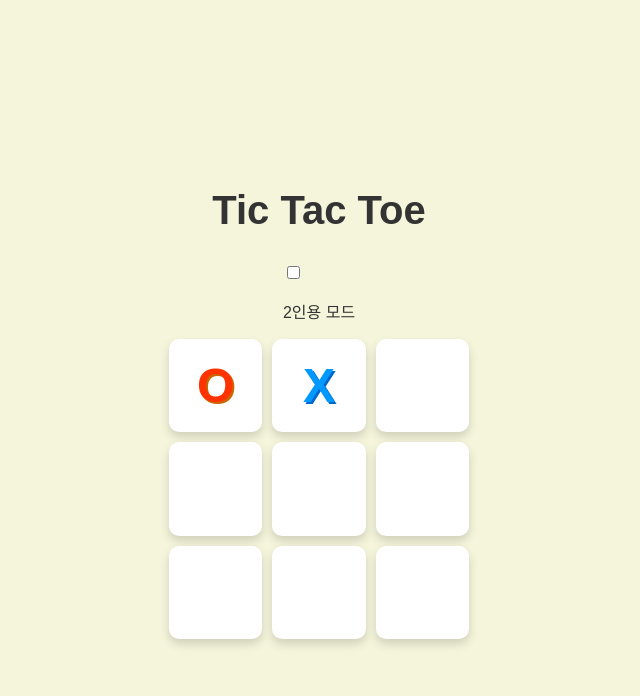
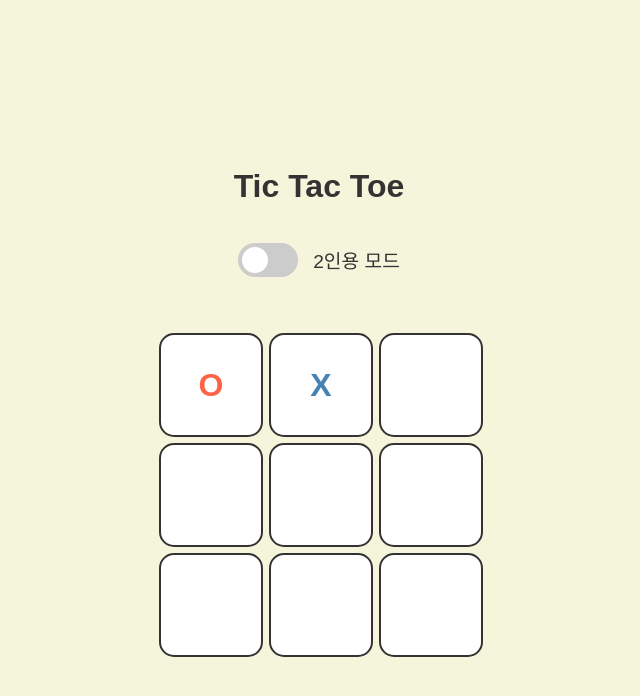
Before and after one commit to subwaycho/Tic-Tac-Toe, a plain HTML site: page index.html in a window 1280 px wide. Both pictures are taken after a click on the element 536 px from the left and 385 px from the top of the page. Shown: the whole page, without its empty margins (321-961 px from the left). Drawn offline with Linux system fonts and the light colour scheme.

Commit message:
Update styles.css

```diff
--- a/styles.css
+++ b/styles.css
@@ -1,74 +1,110 @@
+/* 배경색과 기본 스타일 */
 body {
+    background-color: #f5f5dc; /* 베이지색 배경 */
+    font-family: Arial, sans-serif;
     display: flex;
     flex-direction: column;
     align-items: center;
     justify-content: center;
     height: 100vh;
-    background-color: #f5f5dc; /* 베이지 색상 */
-    font-family: 'Arial', sans-serif;
-    color: #333;
     margin: 0;
 }
 
 h1 {
-    margin-bottom: 30px;
-    font-size: 2.5rem;
     color: #333;
 }
 
 #game-board {
     display: grid;
-    grid-template-columns: repeat(3, 1fr);
-    grid-template-rows: repeat(3, 1fr);
-    grid-gap: 10px;
-    width: 300px;
-    height: 300px;
-    max-width: 90vw;
-    max-height: 90vw;
+    grid-template-columns: repeat(3, 100px);
+    grid-template-rows: repeat(3, 100px);
+    gap: 10px;
+    margin-top: 20px; /* 보드와 버튼 간의 간격을 만듦 */
 }
 
 .cell {
-    background-color: #fff;
-    border-radius: 10px;
-    box-shadow: 0 5px 10px rgba(0, 0, 0, 0.15);
+    width: 100px;
+    height: 100px;
+    background-color: #ffffff;
     display: flex;
     align-items: center;
     justify-content: center;
+    font-size: 2rem;
+    font-weight: bold; /* X와 O의 두께를 더 두껍게 */
     cursor: pointer;
-    transition: background-color 0.3s ease;
+    border: 2px solid #333;
+    border-radius: 15px; /* 셀의 모서리를 둥글게 */
+    transition: background-color 0.3s;
 }
 
-.cell span {
-    font-size: 3rem;
-    font-weight: bold;
-    color: #ff3300;
-    text-shadow: 2px 2px #cc6600;
+.cell.o {
+    color: #ff6347; /* O의 색상 (토마토 색상) */
 }
 
-.cell.x span {
-    color: #0099ff;
-    text-shadow: 2px 2px #0066cc;
+.cell.x {
+    color: #4682b4; /* X의 색상 (강철 파랑) */
 }
 
-.cell.o span {
-    color: #ff3300;
-    text-shadow: 2px 2px #cc6600;
+/* 셀의 호버 효과 */
+.cell:hover {
+    background-color: #f0f0f0;
 }
 
-.cell:hover {
-    background-color: #e0e0e0;
+/* 토글 버튼 스타일 */
+.toggle-container {
+    display: flex;
+    align-items: center;
+    justify-content: center;
+    margin-bottom: 20px;
 }
 
-@media (max-width: 600px) {
-    h1 {
-        font-size: 2rem;
-    }
+.switch {
+    position: relative;
+    display: inline-block;
+    width: 60px;
+    height: 34px;
+}
 
-    #game-board {
-        grid-gap: 5px;
-    }
+.switch input {
+    opacity: 0;
+    width: 0;
+    height: 0;
+}
 
-    .cell span {
-        font-size: 2.5rem;
-    }
+.slider {
+    position: absolute;
+    cursor: pointer;
+    top: 0;
+    left: 0;
+    right: 0;
+    bottom: 0;
+    background-color: #ccc;
+    transition: .4s;
+    border-radius: 34px;
 }
+
+.slider:before {
+    position: absolute;
+    content: "";
+    height: 26px;
+    width: 26px;
+    left: 4px;
+    bottom: 4px;
+    background-color: white;
+    transition: .4s;
+    border-radius: 50%;
+}
+
+input:checked + .slider {
+    background-color: #66bb6a;
+}
+
+input:checked + .slider:before {
+    transform: translateX(26px);
+}
+
+.toggle-container p {
+    margin-left: 15px;
+    font-size: 1.2rem;
+    color: #333;
+}
```
